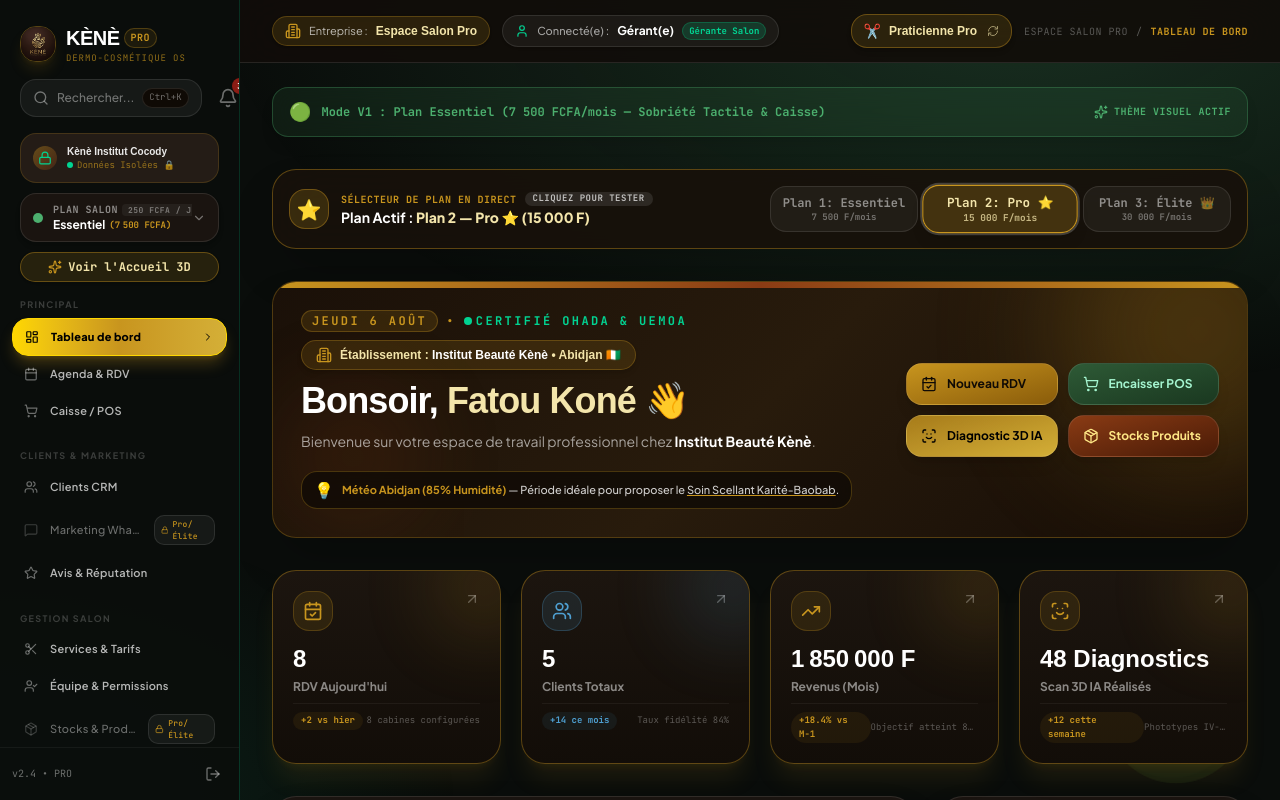
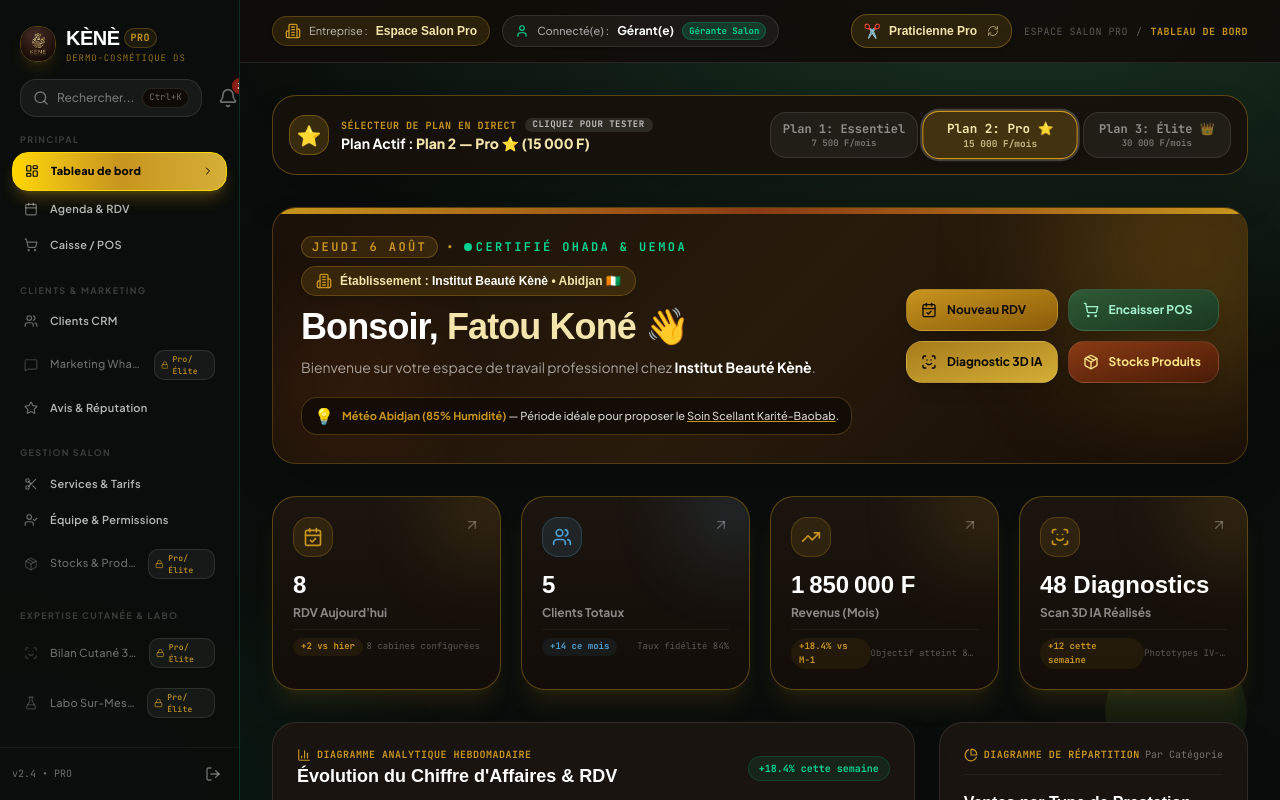
Before and after one commit to Fenezara/kene-os, a Next.js app: page /dashboard in a window 1280 px wide. Shown: the top 800 px of the page. Built offline with nearby package versions, Linux system fonts and the light colour scheme; a web font is replaced by a local one.

Commit message:
fix(ux): remove all developer/demo debug clutter, plan switchers, and status banners for a crystal-clear user experience

```diff
--- a/src/app/(client)/portal/page.tsx
+++ b/src/app/(client)/portal/page.tsx
@@ -336,88 +336,6 @@ export default function ClientPortalPage() {
         className="hidden"
         onChange={handlePhotoUpload}
       />
-
-      {/* ── CLIENT PORTAL PLAN SWITCHER CONTROL BAR ── */}
-      <div className={`p-4 rounded-3xl border shadow-2xl backdrop-blur-xl flex flex-col md:flex-row items-center justify-between gap-4 transition-all duration-500 ${
-        activePlan === 'essentiel' ? 'bg-[#0E1511]/90 border-emerald-500/30' : activePlan === 'pro' ? 'bg-[#18110B]/90 border-[#C8951E]/40' : 'bg-[#1E1108]/90 border-2 border-[#FFD700]/70'
-      }`}>
-        <div className="flex items-center gap-3">
-          <div className="w-10 h-10 rounded-2xl bg-[#C8951E]/20 border border-[#C8951E]/40 flex items-center justify-center text-xl shrink-0">
-            {activePlan === 'essentiel' ? '🟢' : activePlan === 'pro' ? '⭐' : '👑'}
-          </div>
-          <div>
-            <div className="text-[10px] font-mono text-[#C8951E] uppercase tracking-wider font-bold flex items-center gap-2">
-              <span>Sélecteur d'Expérience Cliente</span>
-              <span className="text-[9px] bg-white/10 px-2 py-0.2 rounded-full text-white/70">Test en Direct</span>
-            </div>
-            <div className="text-sm font-bold text-white">
-              Mode Cliente : <span className="text-[#F3E5AB] font-black">{activePlan === 'essentiel' ? 'Plan 1 — V1 Express 🟢' : activePlan === 'pro' ? 'Plan 2 — V2 VIP 3D ⭐' : 'Plan 3 — V3 Privilège 24K 👑'}</span>
-            </div>
-          </div>
-        </div>
-
-        <div className="grid grid-cols-3 gap-2 w-full md:w-auto">
-          {[
-            { id: 'essentiel', label: 'Client V1: Essentiel', desc: 'Reçu & RDV', color: 'border-emerald-500 bg-emerald-500/20 text-emerald-300' },
-            { id: 'pro', label: 'Client V2: VIP ⭐', desc: 'Passeport 3D', color: 'border-[#C8951E] bg-[#C8951E]/25 text-[#F3E5AB]' },
-            { id: 'elite', label: 'Client V3: 24K 👑', desc: 'AR & Wallet', color: 'border-[#FFD700] bg-[#FFD700]/30 text-[#FFD700]' },
-          ].map((plan) => {
-            const isSelected = activePlan === plan.id;
-            return (
-              <button
-                key={plan.id}
-                onClick={() => {
-                  setActivePlan(plan.id as any);
-                  localStorage.setItem('kene_active_plan', plan.id);
-                  window.dispatchEvent(new Event('kene_plan_changed'));
-                  toast({
-                    title: `✨ Expérience Cliente basculée sur "${plan.label}" !`,
-                    description: `Le Portail Cliente a été métamorphosé en mode ${plan.label}.`,
-                  });
-                }}
-                className={`px-3 py-2 rounded-2xl text-xs font-bold font-mono transition-all duration-300 border cursor-pointer ${
-                  isSelected
-                    ? `${plan.color} shadow-lg scale-105 font-black ring-2 ring-white/20`
-                    : 'bg-white/5 border-white/10 text-white/50 hover:bg-white/10 hover:text-white'
-                }`}
-              >
-                <div className="truncate">{plan.label}</div>
-                <div className="text-[9px] opacity-75">{plan.desc}</div>
-              </button>
-            );
-          })}
-        </div>
-      </div>
-
-      {/* Dynamic Client Experience Tier Banner */}
-      <motion.div
-        key={activePlan}
-        initial={{ opacity: 0, y: -6 }}
-        animate={{ opacity: 1, y: 0 }}
-        className={`flex items-center justify-between px-4 py-2.5 rounded-2xl text-xs font-mono border backdrop-blur-md shadow-lg ${
-          activePlan === 'essentiel'
-            ? 'bg-[#4CAF6E]/10 border-[#4CAF6E]/30 text-[#4CAF6E]'
-            : activePlan === 'pro'
-            ? 'bg-gradient-to-r from-[#C8951E]/20 via-[#1A1410] to-[#C8951E]/10 border-[#C8951E]/50 text-[#F3E5AB] shadow-[#C8951E]/10'
-            : 'bg-gradient-to-r from-[#FFD700]/25 via-[#8A1C14]/30 to-[#FFD700]/15 border-[#FFD700]/60 text-[#FFD700] shadow-[#FFD700]/20'
-        }`}
-      >
-        <div className="flex items-center gap-2.5 font-bold">
-          <span className="text-base">{activePlan === 'essentiel' ? '🟢' : activePlan === 'pro' ? '⭐' : '👑'}</span>
-          <span>
-            {activePlan === 'essentiel'
-              ? 'Espace Cliente V1 : Reçu Numérique & Réservation Express'
-              : activePlan === 'pro'
-              ? 'Espace VIP V2 : Passeport Cutané 3D IA & Routine Karité/Baobab ⭐'
-              : 'Espace Privilège V3 : Miroir Virtuel AR, Carte Apple Wallet & Flacon Sur-Mesure 👑'}
-          </span>
-        </div>
-
-        <div className="hidden sm:flex items-center gap-1.5 text-[10px] uppercase tracking-wider font-bold">
-          <Sparkles className="w-3.5 h-3.5 text-gold" />
-          <span>Expérience Cliente Active</span>
-        </div>
-      </motion.div>
 
       {/* Profile Header with Photo Upload & Profile Edit Button */}
       <motion.div initial={{ opacity: 0, y: 10 }} animate={{ opacity: 1, y: 0 }} className="pt-2 flex items-center justify-between">
--- a/src/app/(pro)/layout.tsx
+++ b/src/app/(pro)/layout.tsx
@@ -87,22 +87,6 @@ function SidebarContent({ pathname, onNavigate }: { pathname: string; onNavigate
           </button>
           <NotificationBell />
         </div>
-
-        {/* Multi-Salon Branch Switcher */}
-        <BranchSwitcher />
-
-        {/* Plan Switcher Feature Flag */}
-        <PlanSwitcher />
-
-        <Link
-          href="/welcome"
-          onClick={onNavigate}
-          className="mt-2.5 flex items-center justify-center gap-1.5 px-3 py-1.5 rounded-xl bg-[#C8951E]/15 border border-[#C8951E]/40 hover:bg-[#C8951E]/30 text-[#F3E5AB] text-xs font-bold font-mono transition shadow-sm w-full"
-          title="Revoir la page d'accueil 3D & le Micro-Quiz"
-        >
-          <Sparkles className="w-3.5 h-3.5 text-[#C8951E]" />
-          <span>Voir l'Accueil 3D</span>
-        </Link>
       </div>
 
       {/* Nav groups */}
@@ -380,38 +364,6 @@ export default function ProLayout({ children }: { children: React.ReactNode }) {
           </div>
         </div>
 
-        {/* Dynamic Tier Visual Status Banner */}
-        <div className="p-4 lg:px-8 lg:pt-6 lg:pb-0">
-          <motion.div
-            key={activePlan}
-            initial={{ opacity: 0, y: -6 }}
-            animate={{ opacity: 1, y: 0 }}
-            className={`flex items-center justify-between px-4 py-2.5 rounded-2xl text-xs font-mono border backdrop-blur-md shadow-lg ${
-              isEssentiel
-                ? 'bg-[#4CAF6E]/10 border-[#4CAF6E]/30 text-[#4CAF6E]'
-                : isPro
-                ? 'bg-gradient-to-r from-[#C8951E]/20 via-[#1A1410] to-[#C8951E]/10 border-[#C8951E]/50 text-[#F3E5AB] shadow-[#C8951E]/10'
-                : 'bg-gradient-to-r from-[#FFD700]/25 via-[#8A1C14]/30 to-[#FFD700]/15 border-[#FFD700]/60 text-[#FFD700] shadow-[#FFD700]/20'
-            }`}
-          >
-            <div className="flex items-center gap-2.5 font-bold">
-              <span className="text-lg">{isEssentiel ? '🟢' : isPro ? '⭐' : '👑'}</span>
-              <span>
-                {isEssentiel
-                  ? 'Mode V1 : Plan Essentiel (7 500 FCFA/mois — Sobriété Tactile & Caisse)'
-                  : isPro
-                  ? 'Mode V2 : Plan Pro Dermo-Cosmétique (15 000 FCFA/mois — Scan 3D IA & Gold Glow)'
-                  : 'Mode V3 : Plan Élite Royal (30 000 FCFA/mois — Marque Blanche 24K & Labo)'}
-              </span>
-            </div>
-
-            <div className="hidden sm:flex items-center gap-1.5 text-[10px] uppercase tracking-wider font-bold">
-              <Sparkles className="w-3.5 h-3.5 text-gold" />
-              <span>Thème Visuel Actif</span>
-            </div>
-          </motion.div>
-        </div>
-
         <div className="flex-1 p-4 sm:p-6 md:p-8 w-full max-w-full">
           {children}
         </div>
```
